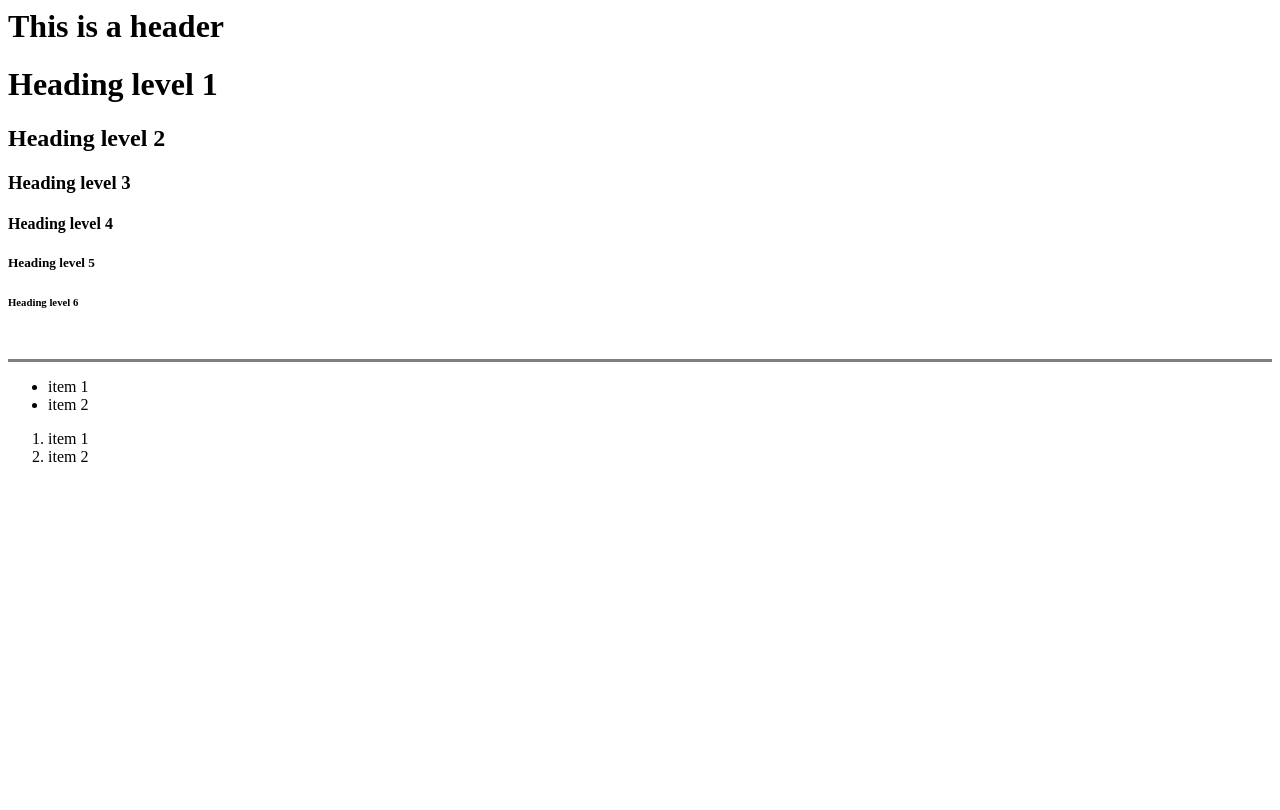
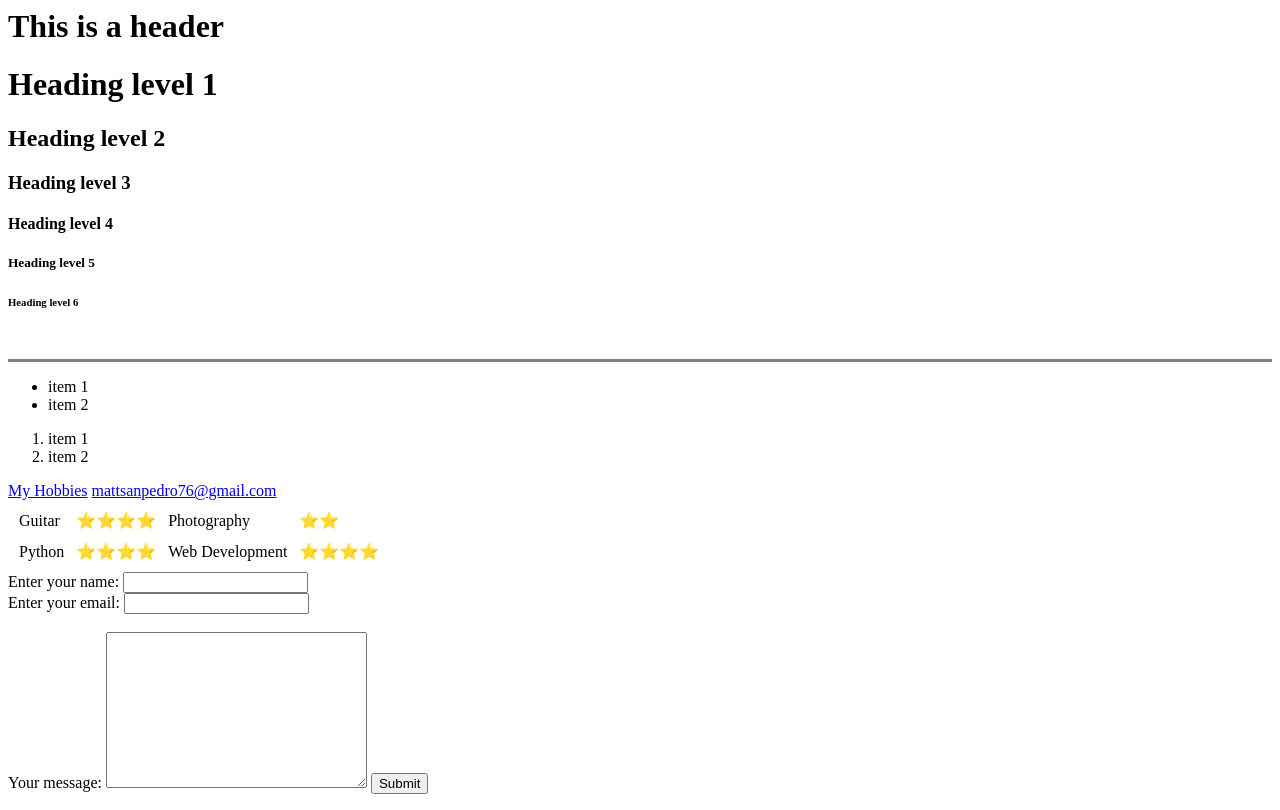
Before and after one commit to matt-sanpedro/html-playbook, a plain HTML site: page index.html in a window 1280 px wide. Drawn offline with Linux system fonts and the light colour scheme.

Commit message:
added tables and forms for HTML walkthrough

```diff
--- a/index.html
+++ b/index.html
@@ -30,3 +30,37 @@
   <li>item 1</li>
   <li>item 2</li>
 </ol>
+
+<!-- anchor elements -->
+<a href="hobbies.html">My Hobbies</a>
+<a href="mailto:mattsanpedro76@gmail.com">mattsanpedro76@gmail.com</a>
+
+<!-- table elements -->
+<table cellspacing="10">
+  <tr>
+    <td>Guitar</td>
+    <td>⭐⭐⭐⭐</td>
+    <td>Photography</td>
+    <td>⭐⭐</td>
+  </tr>
+  <tr>
+    <td>Python</td>
+    <td>⭐⭐⭐⭐</td>
+    <td>Web Development</td>
+    <td>⭐⭐⭐⭐</td>
+  </tr>
+</table>
+
+<!-- form elements -->
+<form class="" action="index.html" method="post">
+  <label for="name">Enter your name: </label>
+  <input type="text" name="name" id="name" required>
+  <br>
+  <label for="email">Enter your email: </label>
+  <input type="text" name="email" id="email" required>
+  <br>
+  <br>
+  <label for="message">Your message: </label>
+  <textarea name="yourMessage" rows="10" cols="30"></textarea>
+  <input type="submit" name="submit" id="submit">
+</form>
```
